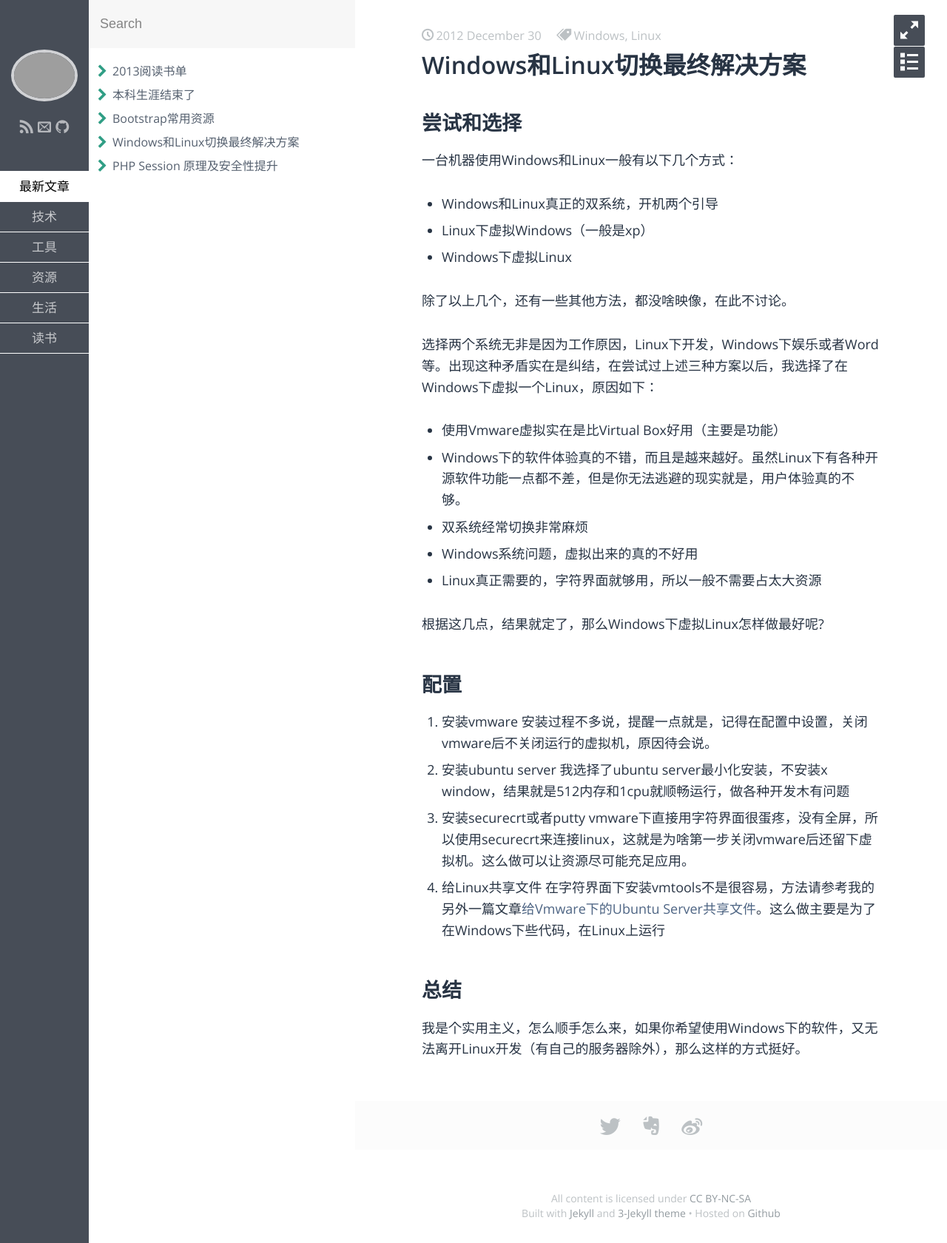
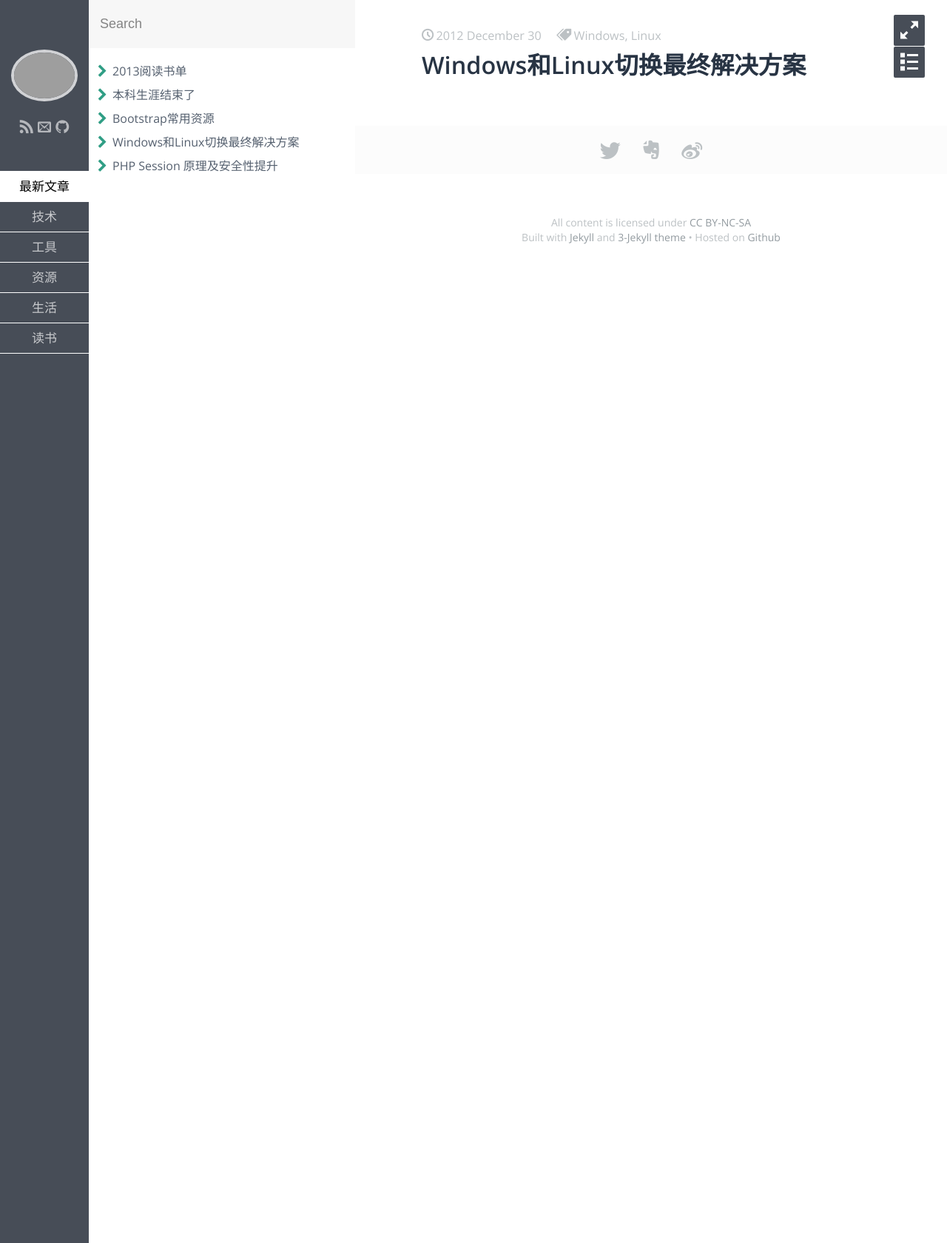
Before and after one commit to AceDou/acedou.github.io, a Jekyll site: the page built from _posts/tool/2012-12-30-share-windows-and-linux.md, in a window 1280 px wide. Shown: the whole page at 74% size. Built offline with Jekyll 4.4.1, drawn with Linux system fonts in a browser that asks for light colours; some web fonts are replaced.

Commit message:
Update 2012-12-30-share-windows-and-linux.md

```diff
--- a/_posts/tool/2012-12-30-share-windows-and-linux.md
+++ b/_posts/tool/2012-12-30-share-windows-and-linux.md
@@ -5,38 +5,3 @@ category: 工具
 tags: [Windows , Linux]
 description: 如果你也像我一样经常工作于Windows和Linux，那么这篇文章值得一看
 ---
-
-## 尝试和选择
-
-一台机器使用Windows和Linux一般有以下几个方式：
-
-- Windows和Linux真正的双系统，开机两个引导
-- Linux下虚拟Windows（一般是xp）
-- Windows下虚拟Linux
-
-除了以上几个，还有一些其他方法，都没啥映像，在此不讨论。
-
-选择两个系统无非是因为工作原因，Linux下开发，Windows下娱乐或者Word等。出现这种矛盾实在是纠结，在尝试过上述三种方案以后，我选择了在Windows下虚拟一个Linux，原因如下：
-
-- 使用Vmware虚拟实在是比Virtual Box好用（主要是功能）
-- Windows下的软件体验真的不错，而且是越来越好。虽然Linux下有各种开源软件功能一点都不差，但是你无法逃避的现实就是，用户体验真的不够。
-- 双系统经常切换非常麻烦
-- Windows系统问题，虚拟出来的真的不好用
-- Linux真正需要的，字符界面就够用，所以一般不需要占太大资源
-
-根据这几点，结果就定了，那么Windows下虚拟Linux怎样做最好呢?
-
-## 配置
-
-1. 安装vmware
-    安装过程不多说，提醒一点就是，记得在配置中设置，关闭vmware后不关闭运行的虚拟机，原因待会说。
-2. 安装ubuntu server
-    我选择了ubuntu server最小化安装，不安装x window，结果就是512内存和1cpu就顺畅运行，做各种开发木有问题
-3. 安装securecrt或者putty
-    vmware下直接用字符界面很蛋疼，没有全屏，所以使用securecrt来连接linux，这就是为啥第一步关闭vmware后还留下虚拟机。这么做可以让资源尽可能充足应用。
-4. 给Linux共享文件
-    在字符界面下安装vmtools不是很容易，方法请参考我的另外一篇文章[给Vmware下的Ubuntu Server共享文件](http://yansublog.sinaapp.com/2012/12/17/%e7%bb%99vmware%e4%b8%8b%e7%9a%84ubuntu-server%e5%85%b1%e4%ba%ab%e6%96%87%e4%bb%b6/ "给Vmware下的Ubuntu Server共享文件")。这么做主要是为了在Windows下些代码，在Linux上运行
-
-## 总结
-
-我是个实用主义，怎么顺手怎么来，如果你希望使用Windows下的软件，又无法离开Linux开发（有自己的服务器除外），那么这样的方式挺好。
```
